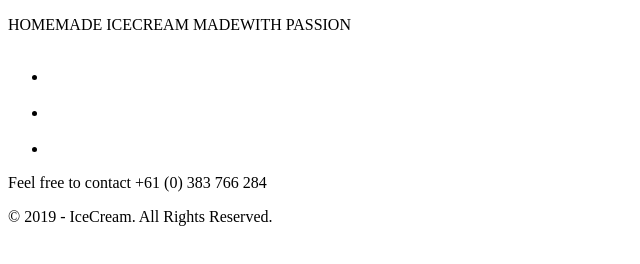
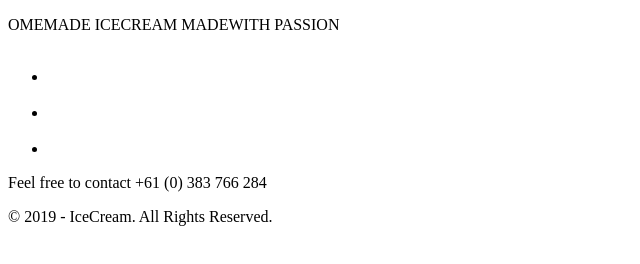
Before and after one commit to IrinaSkrytska/test, a plain HTML site: page index.html in a window 1280 px wide. Shown: the full height of the page, 0-640 px from the left. Drawn offline with Linux system fonts and the light colour scheme.

Commit message:
adds
adds

```diff
--- a/index.html
+++ b/index.html
@@ -6,8 +6,9 @@
   <body>
     <footer>
       <div class="footer__description">
+        <div>
           <p class="footer__title">
-          HOMEMADE ICECREAM MADE<span class="footer__title__color"
+            OMEMADE ICECREAM MADE<span class="footer__title__color"
               >WITH PASSION</span
             >
           </p>
@@ -38,6 +39,7 @@
             Feel free to contact
             <span class="footer__contact-phone">+61 (0) 383 766 284 </span>
           </p>
+        </div>
         <p class="footer__rights">© 2019 - IceCream. All Rights Reserved.</p>
       </div>
     </footer>
```
Lines whose indentation alone changed are shown as unchanged.
